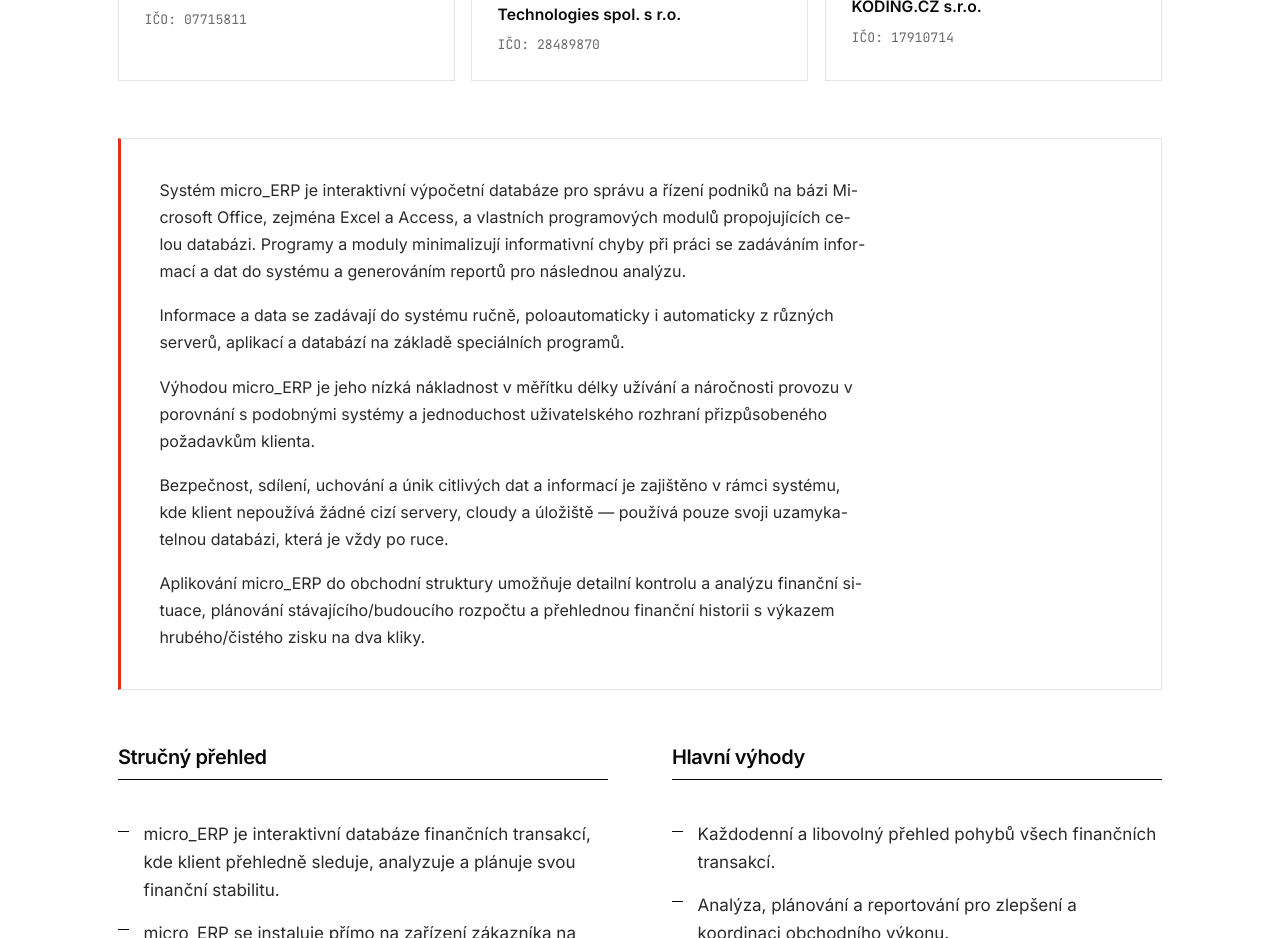
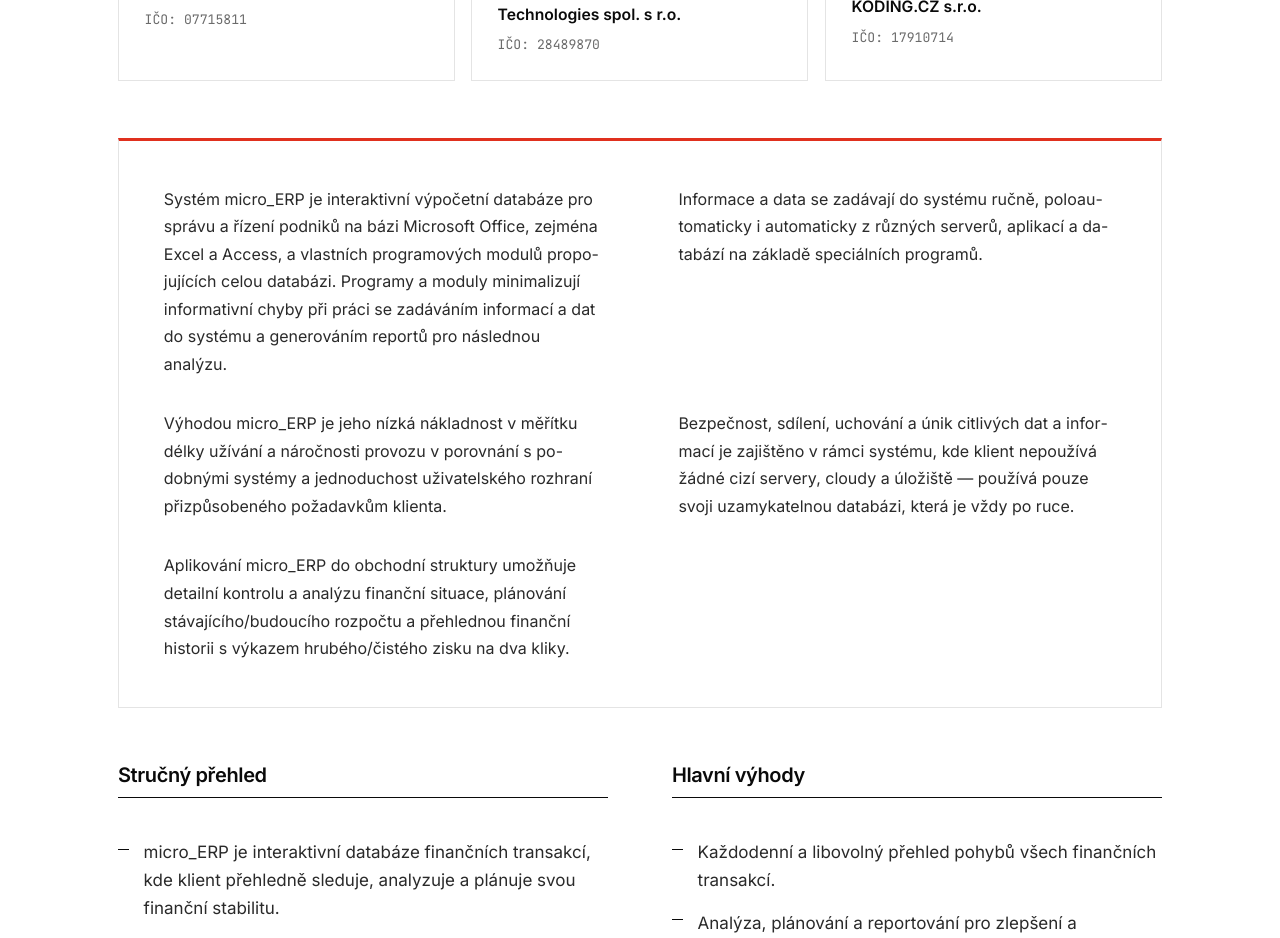
Before and after one commit to Vasaaa24/kodingcz, a Next.js app: page / in a window 1280 px wide. Shown: the part 4320-5258 px from the top of the page. Built offline with nearby package versions, Linux system fonts and the light colour scheme.

Commit message:
style: infoBlock 2-column grid, full width, top accent border

```diff
--- a/app/page.module.css
+++ b/app/page.module.css
@@ -422,21 +422,20 @@
 
 /* All description paragraphs in a single bordered block. */
 .infoBlock {
-  display: flex;
-  flex-direction: column;
-  gap: 1.1rem;
+  display: grid;
+  grid-template-columns: repeat(auto-fit, minmax(min(380px, 100%), 1fr));
+  gap: clamp(1.4rem, 2.5vw, 2rem) clamp(2.5rem, 6vw, 5rem);
   background: var(--bg);
   border: 1px solid var(--line);
-  border-left: 3px solid var(--accent);
-  padding: clamp(1.6rem, 3vw, 2.4rem);
+  border-top: 3px solid var(--accent);
+  padding: clamp(2rem, 3.5vw, 3rem);
   margin-bottom: clamp(2.5rem, 5vw, 3.5rem);
 }
 
 .infoText {
   font-size: 1rem;
-  line-height: 1.68;
+  line-height: 1.72;
   color: #2a2a2a;
-  max-width: 70ch;
   hyphens: auto;
   -webkit-hyphens: auto;
   overflow-wrap: break-word;
```
